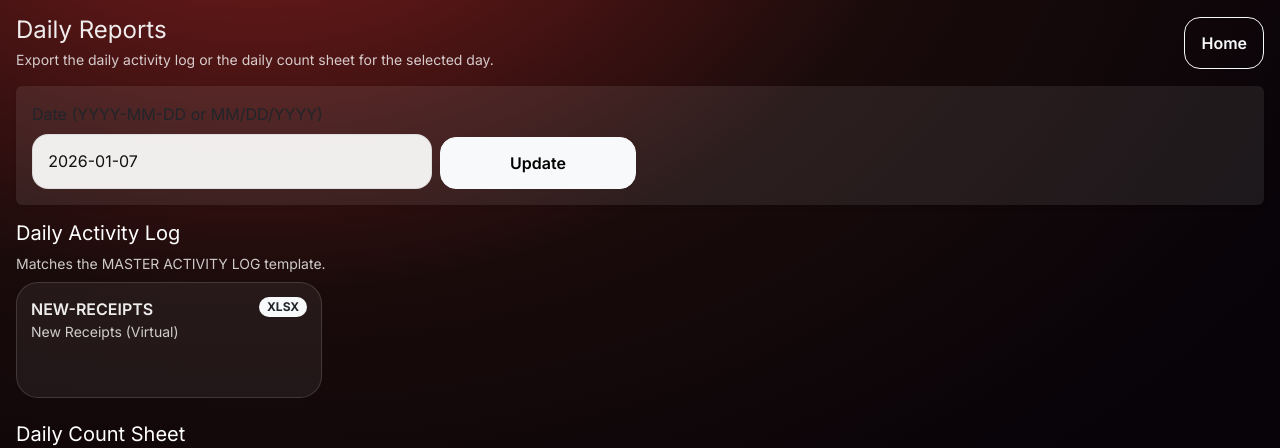
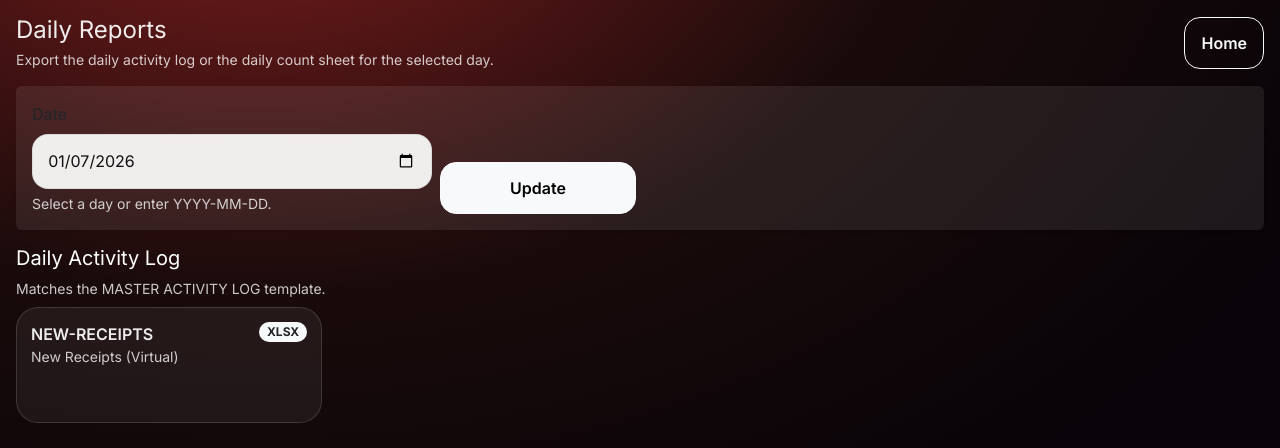
Before and after one commit to Johnjr00/Jewelry_CC, a Flask app: page /reports/daily in a window 1280 px wide. Shown: the part 149-597 px from the top of the page. Run offline with Flask 3, Linux system fonts and the light colour scheme; the visitor is signed in with stand-in values (Sample User, id 1); data comes from the database, SQL or seed files in the repository.

Commit message:
Add date picker to daily reports

```diff
--- a/templates/daily_reports.html
+++ b/templates/daily_reports.html
@@ -12,8 +12,9 @@
   <div class="card-body">
     <form method="get" action="{{ url_for('daily_activity_reports') }}" class="row g-2 align-items-end">
       <div class="col-12 col-md-4">
-        <label class="form-label">Date (YYYY-MM-DD or MM/DD/YYYY)</label>
-        <input class="form-control" name="date" value="{{ date }}" placeholder="YYYY-MM-DD">
+        <label class="form-label">Date</label>
+        <input class="form-control" type="date" name="date" value="{{ date }}" placeholder="YYYY-MM-DD">
+        <div class="form-text text-white-50">Select a day or enter YYYY-MM-DD.</div>
       </div>
       <div class="col-12 col-md-2">
         <button class="btn btn-light w-100" type="submit">Update</button>
```
